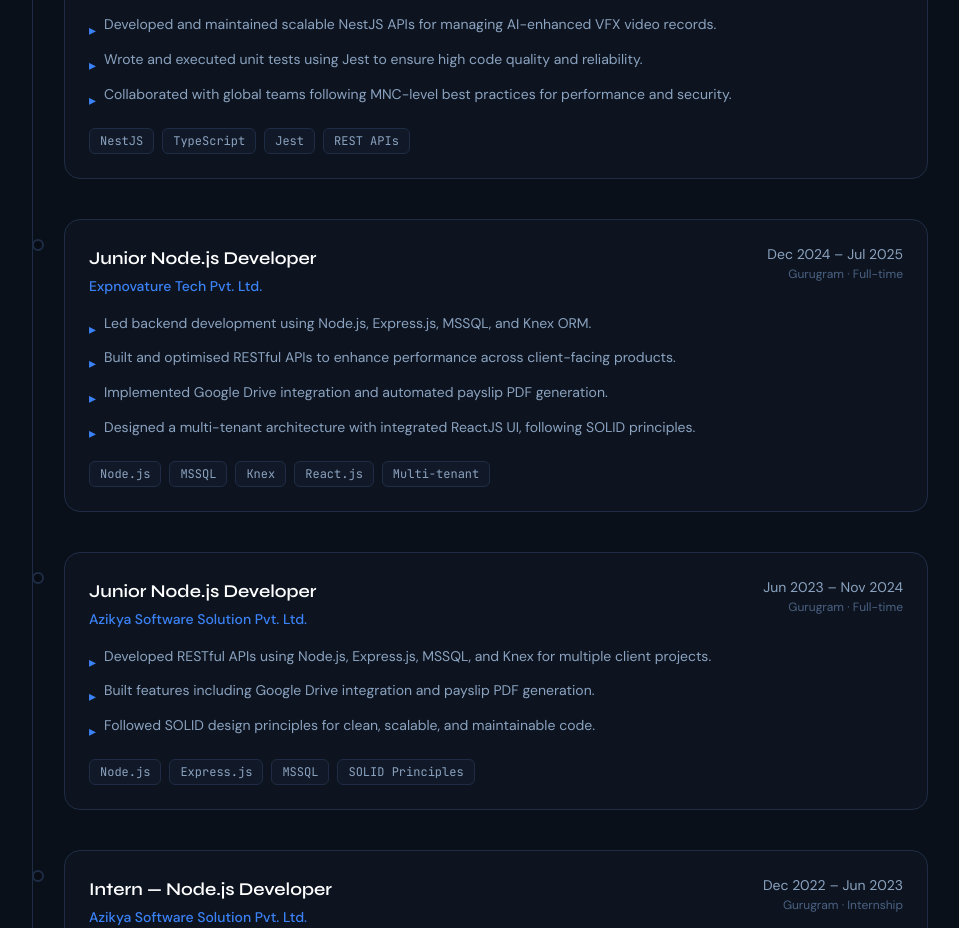
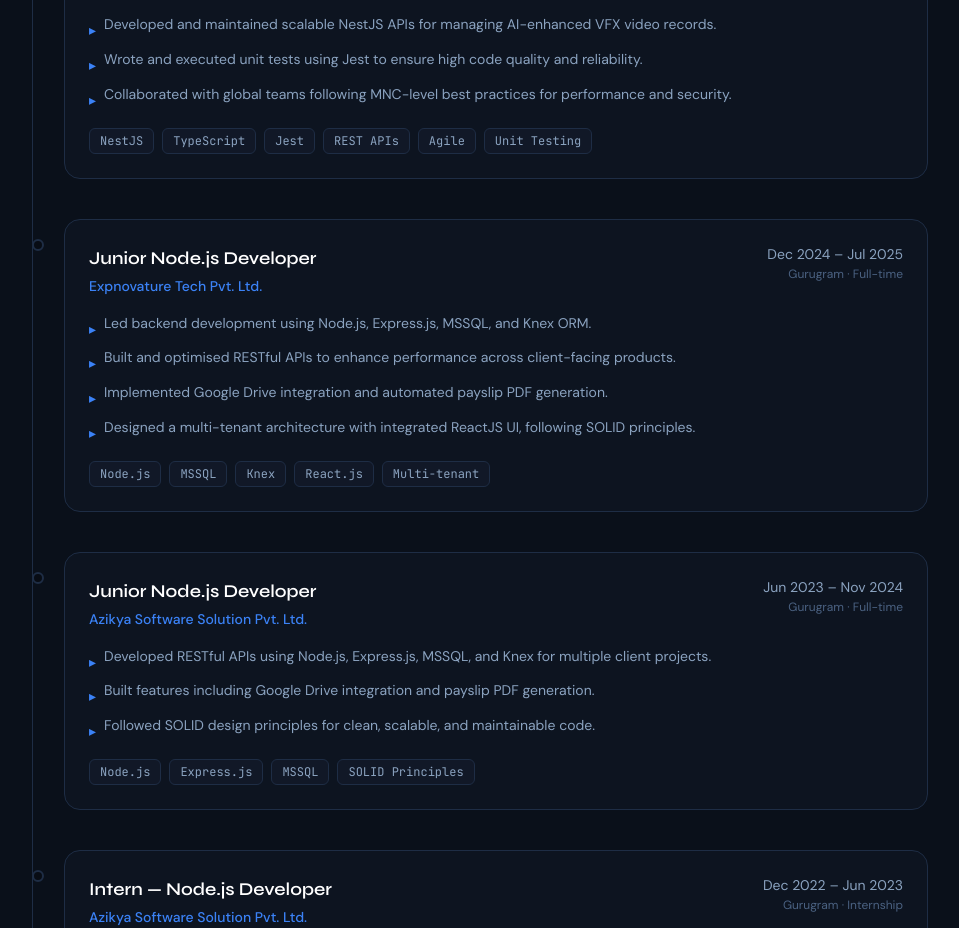
Before and after one commit to nikhil3891/nikhel_profileWebsite, a Next.js app: page / in a window 1280 px wide. Shown: the part 2060-2988 px from the top of the page, without its empty margins (160-1119 px from the left). Built offline with nearby package versions, Linux system fonts and the light colour scheme.

Commit message:
changed experience data

```diff
--- a/app/components/Experience.tsx
+++ b/app/components/Experience.tsx
@@ -28,7 +28,7 @@
       "Wrote and executed unit tests using Jest to ensure high code quality and reliability.",
       "Collaborated with global teams following MNC-level best practices for performance and security.",
     ],
-    tags: ["NestJS", "TypeScript", "Jest", "REST APIs"],
+    tags: ["NestJS", "TypeScript", "Jest", "REST APIs", "Agile", "Unit Testing"],
   },
   {
     title: "Junior Node.js Developer",
```
